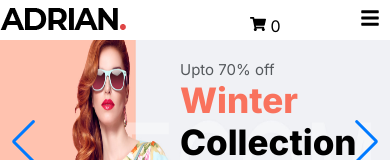
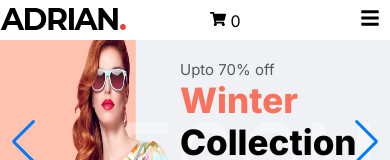
Before and after one commit to Md-TarikulIslam/adrian, a React (Vite) app: page / in a window 390 px wide. Shown: the top 160 px of the page. Built offline with nearby package versions, Linux system fonts and the light colour scheme.

Commit message:
Minor bug fixed

```diff
--- a/src/assets/css/BestSelling.css
+++ b/src/assets/css/BestSelling.css
@@ -20,3 +20,18 @@
     margin: 10px;
     padding: 5px;
 }
+
+/* Mobile devices  */
+
+@media (max-width: 640px) {
+   .main-img{
+    width: 350px;
+   }
+}
+
+/* Tab  */
+@media (min-width: 641px) and (max-width:768px){
+   .main-img{
+    width: 500px;
+   }
+}
--- a/src/assets/css/Navbar.css
+++ b/src/assets/css/Navbar.css
@@ -9,7 +9,7 @@
 }
 
 .navbar-container {
-    max-width: 1200px;
+    max-width: 1280px;
     margin: 0 auto;
     display: flex;
     justify-content: space-between;
@@ -89,7 +89,7 @@
     }
     .counter{
         position: absolute;
-        top: 0px;
-        left: 250px;
+        top: -5px;
+        left: 210px;
     }
 }
--- a/src/assets/css/NewArrival.css
+++ b/src/assets/css/NewArrival.css
@@ -1,5 +1,5 @@
 .arrival-img {
-    width: 290px;
+    width: 310px;
     margin: 0 auto;
 }
 
--- a/src/assets/css/TeamMember.css
+++ b/src/assets/css/TeamMember.css
@@ -7,7 +7,7 @@
 }
 
 .team-img {
-    width: 290px;
+    width: 310px;
     margin: 0 auto;
 }
 
--- a/src/components/BestSelling.jsx
+++ b/src/components/BestSelling.jsx
@@ -73,7 +73,7 @@ const BestSelling = () => {
             <p className='about'>Best selling</p>
             <div className='flex'>
                 <div className='flex-1'>
-                    <img src={main} alt="" />
+                    <img className='main-img' src={main} alt="" />
                 </div>
                 <div className='grid-2 flex-1'>
                     {
```
